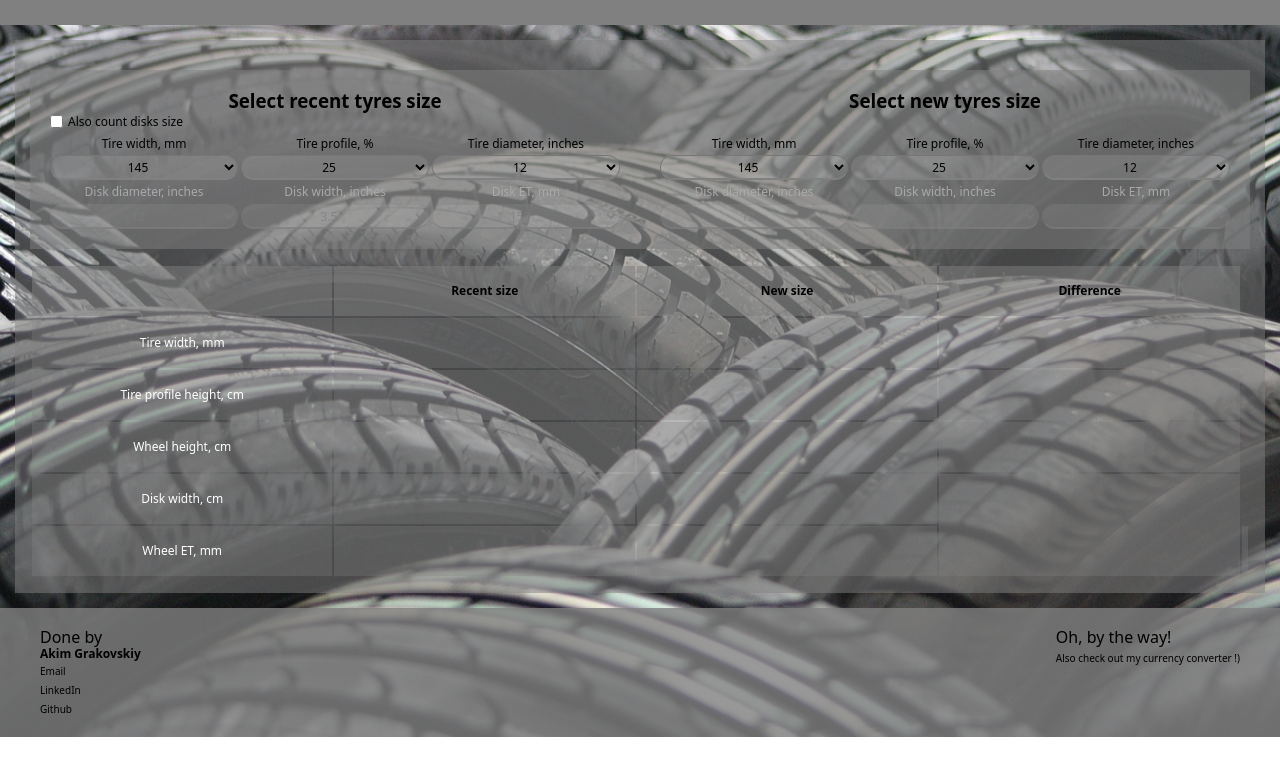
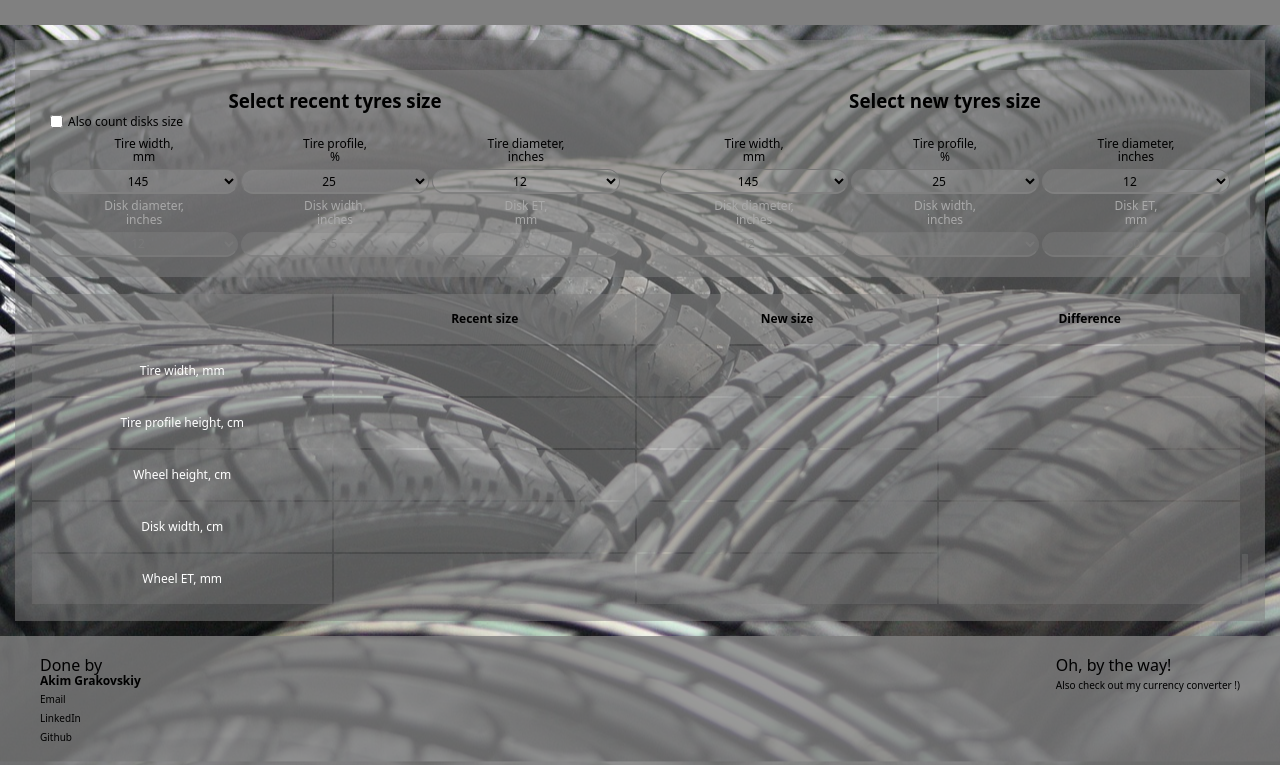
Before and after one commit to Akim3351/mytyrecalculator, a website built with Parcel: page src/index.html in a window 1280 px wide. Shown: the part 95-860 px from the top of the page. Before the commit the page ends 832 px from the top, so only its background shows below. Built offline with nearby package versions, Linux system fonts and the light colour scheme.

Commit message:
Update hero.html

```diff
--- a/src/partials/hero.html
+++ b/src/partials/hero.html
@@ -8,19 +8,19 @@
     </label>
         <div class="select__wrapper">
         <label class="form__label">
-            <p class="tyres__label">Tire width, mm</p>
+            <p class="tyres__label">Tire width,<br/>mm</p>
             <select id="lefttyreswidth" class="tyres__width">
 
             </select>
         </label>
         <label class="form__label">
-            <p class="tyres__label">Tire profile, %</p>
+            <p class="tyres__label">Tire profile,<br/>%</p>
             <select id="lefttyresheight" class="tyres__height">
 
             </select>
         </label>
         <label class="form__label">
-            <p class="tyres__label">Tire diameter, inches</p>
+            <p class="tyres__label">Tire diameter,<br/>inches</p>
             <select id="lefttyresdiameter" class="tyres__diameter">
 
             </select>
@@ -28,20 +28,20 @@
         </div>
         <div class="select__wrapper">
             <label class="form__label">
-                <p class="disks__label" id="disklabel">Disk diameter, inches</p>
+                <p class="disks__label" id="disklabel">Disk diameter,<br/>inches</p>
                 <select
                 id="leftdisksdiameter" class="disks__diameter" disabled>
 
                 </select>
             </label>
             <label class="form__label">
-                <p class="disks__label">Disk width, inches</p>
+                <p class="disks__label">Disk width,<br/>inches</p>
                 <select id="leftdiskswidth" class="disks__width" disabled>
 
                 </select>
             </label>
             <label class="form__label">
-                <p class="disks__label">Disk ET, mm</p>
+                <p class="disks__label">Disk ET,<br/>mm</p>
                 <select id="leftdiskset" class="disks__et" disabled>
 
                 </select>
@@ -54,19 +54,19 @@
         <div class="form__sizeholder"></div>
         <div class="select__wrapper">
             <label class="form__label">
-                <p class="tyres__label">Tire width, mm</p>
+                <p class="tyres__label">Tire width,<br/>mm</p>
                 <select id="righttyreswidth" class="tyres__width">
 
                 </select>
             </label>
             <label class="form__label">
-                <p class="tyres__label">Tire profile, %</p>
+                <p class="tyres__label">Tire profile,<br/>%</p>
                 <select id="righttyresheight" class="tyres__height">
             </select>
 
             </label>
             <label class="form__label">
-                <p class="tyres__label">Tire diameter, inches</p>
+                <p class="tyres__label">Tire diameter,<br/>inches</p>
             <select id="righttyresdiameter" class="tyres__diameter">
 
             </select>
@@ -74,18 +74,18 @@
         </div>
         <div class="select__wrapper">
             <label class="form__label">
-                <p class="disks__label">Disk diameter, inches</p>
+                <p class="disks__label">Disk diameter,<br/>inches</p>
                 <select id="rightdisksdiameter" class="disks__diameter" disabled>
                 </select>
             </label>
             <label class="form__label">
-                <p class="disks__label">Disk width, inches</p>
+                <p class="disks__label">Disk width,<br/>inches</p>
                 <select id="rightdiskswidth" class="disks__width" disabled>
 
                 </select>
             </label>
             <label class="form__label">
-                <p class="disks__label">Disk ET, mm</p>
+                <p class="disks__label">Disk ET,<br/>mm</p>
                 <select id="rightdiskset" class="disks__et" disabled>
 
                 </select>
```
